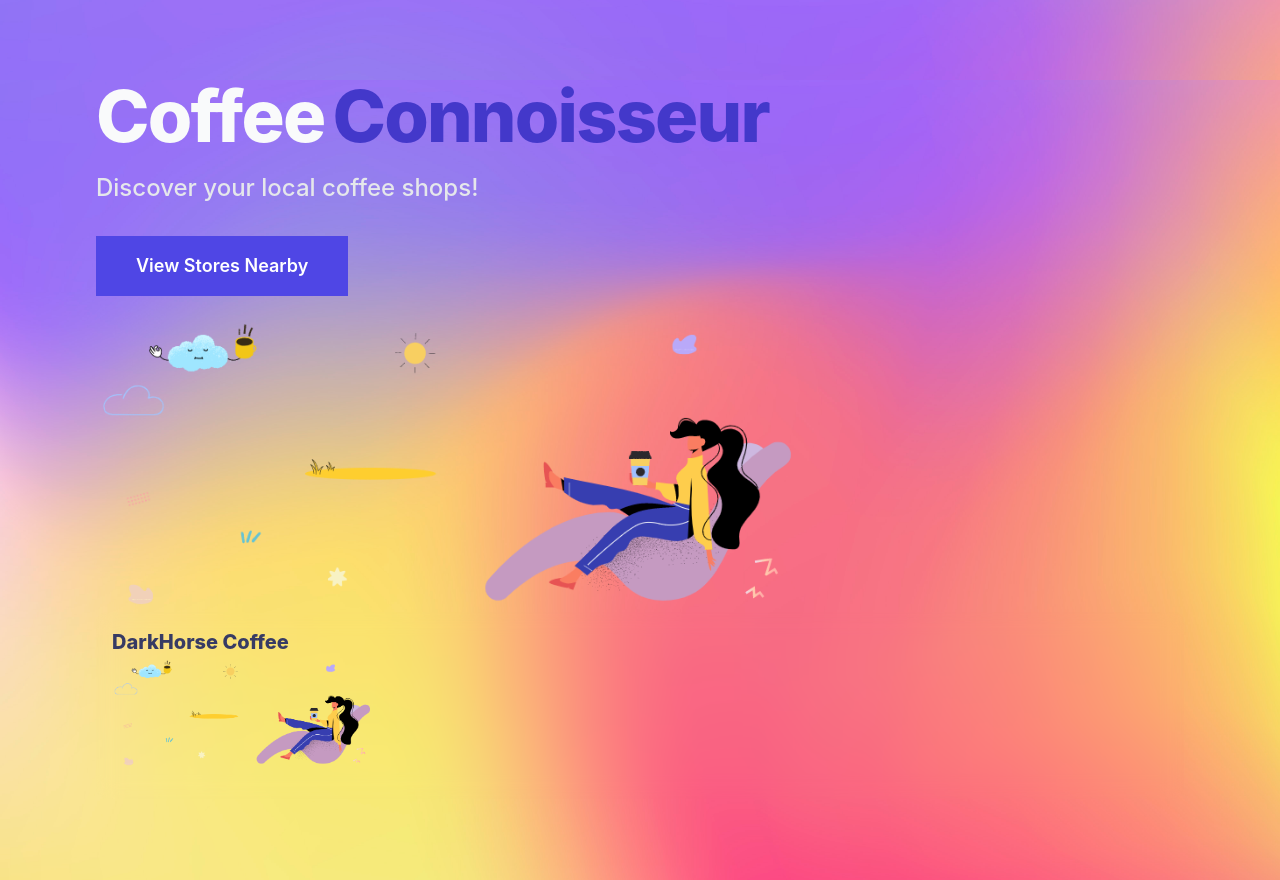
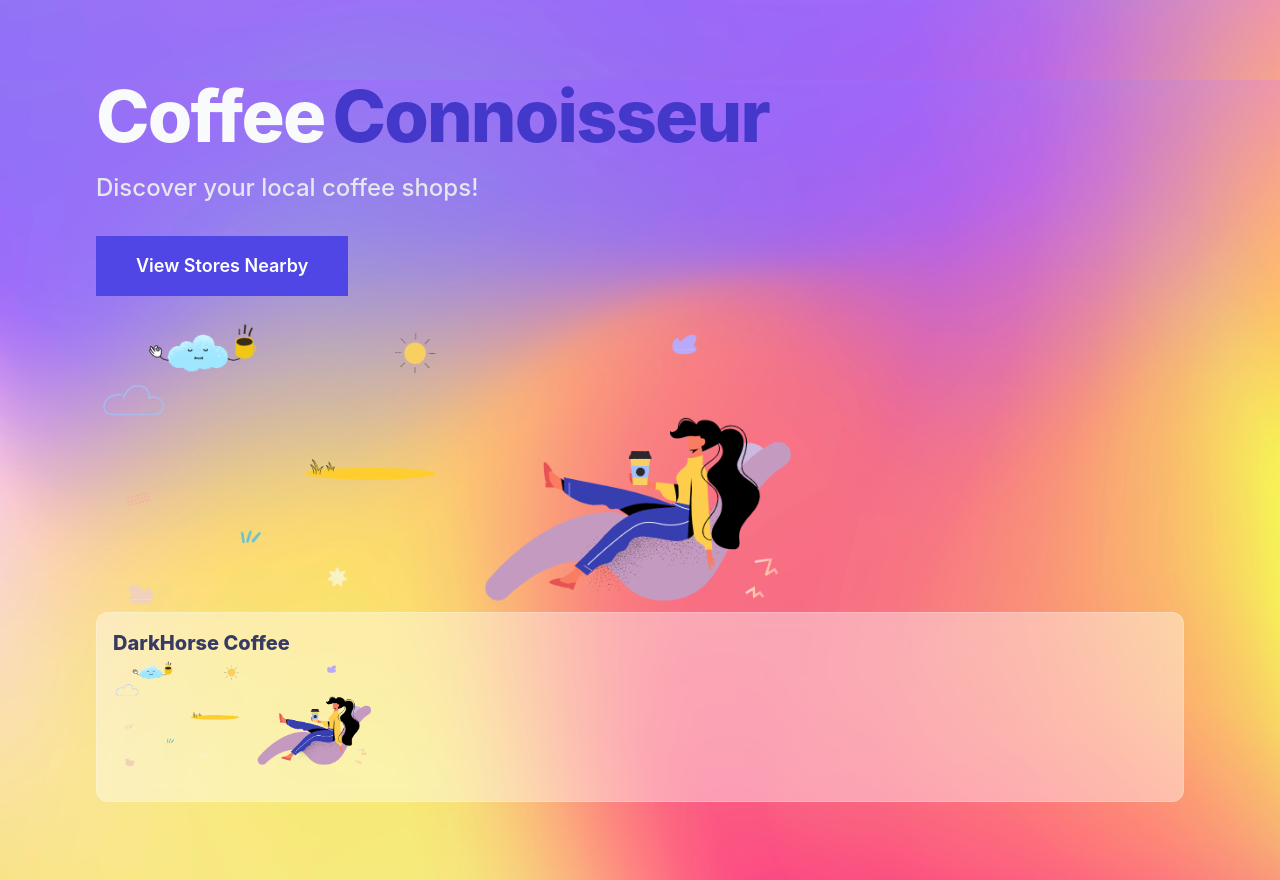
Before and after one commit to MitchellGruner/discover-coffee-stores, a Next.js app in the folder discover-coffee-stores/: page / in a window 1280 px wide. Built offline with nearby package versions, Linux system fonts and the light colour scheme.

Commit message:
add .glass, .glass:hover from glassmorphism

```diff
--- a/discover-coffee-stores/src/styles/globals.css
+++ b/discover-coffee-stores/src/styles/globals.css
@@ -2,7 +2,30 @@
 @tailwind components;
 @tailwind utilities;
 
+@import url('https://fonts.googleapis.com/css2?family=Carme&display=swap');
+
 /** GLOBAL.CSS **/
+/* @font-face {
+  font-family: 'IBMPlexSans';
+  font-style: normal;
+  font-weight: 500;
+  src: url(/fonts/IBMPlexSans-Regular.ttf) format('truetype');
+}
+
+@font-face {
+  font-family: 'IBMPlexSans';
+  font-style: normal;
+  font-weight: 600;
+  src: url(/fonts/IBMPlexSans-SemiBold.ttf) format('truetype');
+}
+
+@font-face {
+  font-family: 'IBMPlexSans';
+  font-style: normal;
+  font-weight: 700;
+  src: url(/fonts/IBMPlexSans-Bold.ttf) format('truetype');
+} */
+
 p {
   font-weight: 500;
 }
@@ -30,11 +53,23 @@
   outline: 5px auto -webkit-focus-ring-color;
 }
 
+.glass {
+  background: hsla(0, 0%, 100%, 0.4);
+  -webkit-backdrop-filter: blur(10px);
+  backdrop-filter: blur(10px);
+  border: 1px solid hsla(0, 0%, 100%, 0.2);
+}
+
+.glass:hover {
+  background: hsla(0, 0%, 100%, 0.7);
+  border: 1px solid #fff;
+}
+
 html,
 body {
   padding: 0;
   margin: 0;
-  font-family: -apple-system, BlinkMacSystemFont, Segoe UI, Roboto, Oxygen, Ubuntu, Cantarell, Fira Sans, Droid Sans, Helvetica Neue, sans-serif;
+  font-family: IBMPlexSans, -apple-system, BlinkMacSystemFont, Segoe UI, Roboto, Oxygen, Ubuntu, Cantarell, Fira Sans, Droid Sans, Helvetica Neue, sans-serif;
 
   background: url("/static/background.jpg");
   -webkit-background-size: cover;
```
